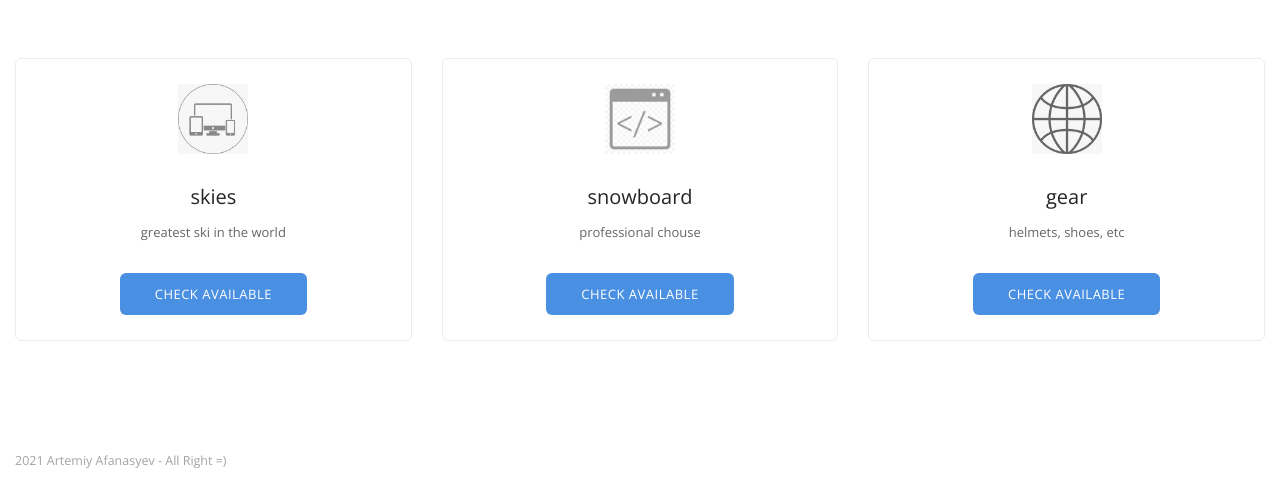
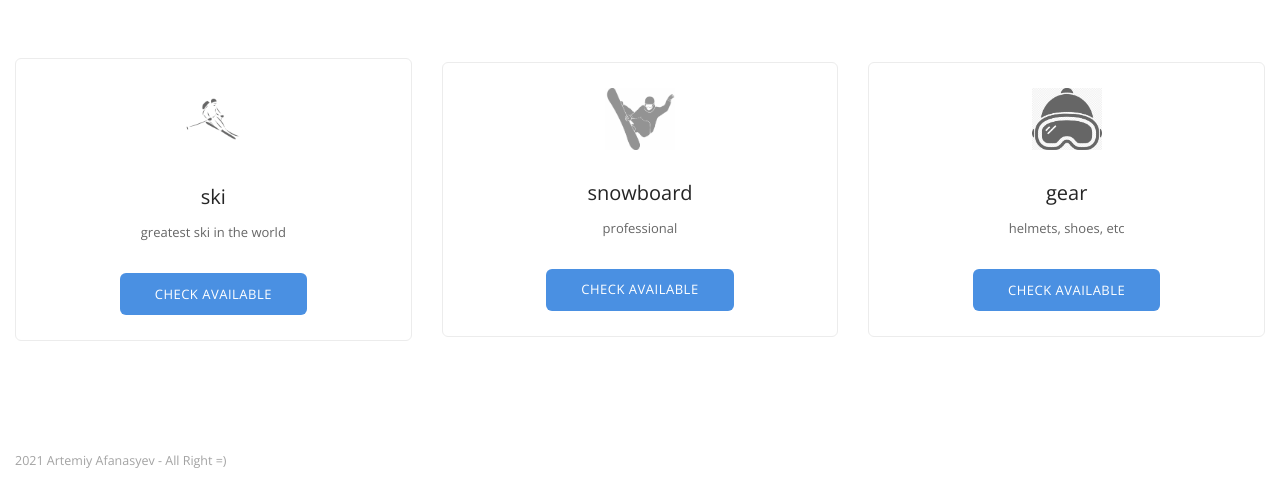
Before and after one commit to ArtemiySaidaliev/WebStore, a website: page public/index.html in a window 1280 px wide. Shown: the part 582-1083 px from the top of the page. Drawn offline with nearby package versions, Linux system fonts and the light colour scheme.

Commit message:
Images change

```diff
--- a/public/index.html
+++ b/public/index.html
@@ -36,8 +36,8 @@
             <div class="services">
                 <div class="services-col">
                     <div class="service">
-                        <img src="Images/webDesign.png" alt="Web Design">
-                        <h4>skies</h4>
+                        <img src="Images/ski.jpg" alt="ski">
+                        <h4>ski</h4>
                         <p>greatest ski in the world</p>
                         <a class="btn btn-primary" id="skiBtn" >Check available</a>
                     </div>
@@ -45,16 +45,16 @@
 
                 <div class="services-col">
                     <div class="service">
-                        <img src="Images/programing.png" alt="Programming">
+                        <img src="Images/snowboard.jpg" alt="snowboard">
                         <h4>snowboard</h4>
-                        <p>professional chouse</p>
+                        <p>professional</p>
                         <a class="btn btn-primary" id="boardBtn">Check available</a>
                     </div>
                 </div>
 
                 <div class="services-col">
                     <div class="service">
-                        <img src="Images/net.png" alt="Net">
+                        <img src="Images/helmet.png" alt="helmet">
                         <h4>gear</h4>
                         <p>helmets, shoes, etc</p>
                         <a class="btn btn-primary" id="gearBtn">Check available</a>
```
Also changed, not shown: public/Images/computer-icons-conversation-online-chat-png-favpng-9jXU3DFStR5zYzU2rxmSf89aE.jpg (deleted), public/Images/helmet.png (added), public/Images/logo.png (deleted), public/Images/net.png (deleted), public/Images/newLogo.png (deleted), public/Images/programing.png (deleted), public/Images/ski.jpg (added), public/Images/snowboard.jpg (added), public/Images/webDesign.png (deleted), 1 other file.
